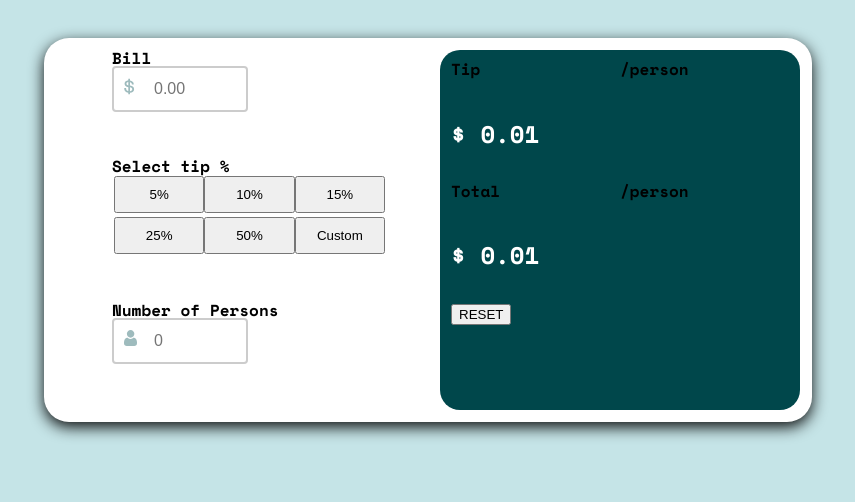
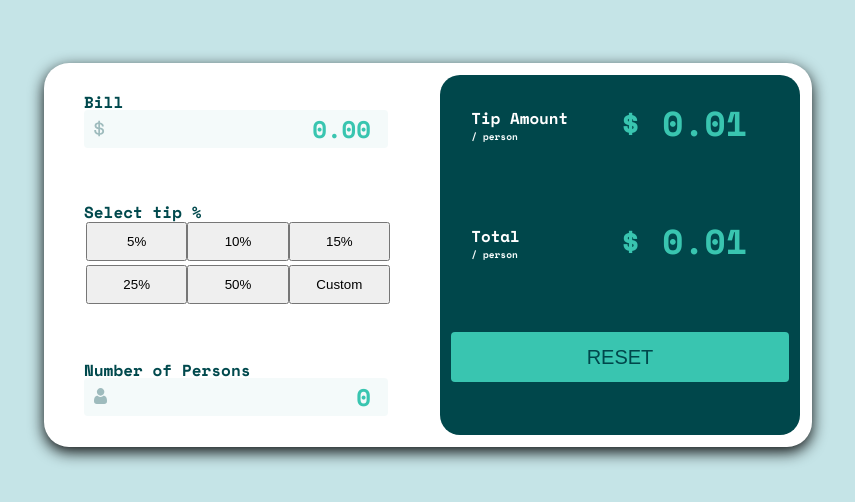
Before and after one commit to iamDeepanshu9/BillSplitter, a plain HTML site: page dublicate.html in a window 1280 px wide. Shown: the part 130-632 px from the top of the page, without its empty margins (212-1067 px from the left). Drawn offline with nearby package versions, Linux system fonts and the light colour scheme.

```diff
--- a/dublicate.html
+++ b/dublicate.html
@@ -24,12 +24,12 @@
 
             <section class="inputside">
                     <div class="entry">
-                        <p>Bill</p>
-                        <input type="number" name="bill" id="bill" placeholder="0.00">
+                        <p class="inputLabel">Bill</p>
+                        <input type="number" name="bill" id="bill" value="0.00">
                     </div>
 
                     <div class="tipPercent">
-                        <p>Select tip %</p>
+                        <p class="inputLabel">Select tip %</p>
                         <section class="buttonArea">
                           <button type="button">5%</button>
                           <button type="button">10%</button>
@@ -41,15 +41,17 @@
                     </div>
 
                     <div class="entry">
-                        <p>Number of Persons</p>
-                        <input type="number" name="person" id="person" placeholder="0">
+                        <p class="inputLabel">Number of Persons</p>
+                        <input type="number" name="person" id="person" value="0">
                     </div>
             </section>
 
                 <div class="screenArea">
                     <div class="numericScreen">
-                        <h4>Tip</h4>
-                        /person
+                        <section class="bufferLabel">
+                            Tip Amount<br>
+                            <span class="perperson">/ person</span>
+                        </section>
                         <section class="bufferDisplay">
                           <p>$  0.01</p>
                         </section>
@@ -57,13 +59,13 @@
                     </div>
 
                     <div class="numericScreen">
-                          <h4>Total</h4>
-                          /person
-                          <section class="bufferDisplay">
-                            <p>$  0.01</p>
-                          </section>
-
-
+                        <section class="bufferLabel">
+                            Total<br>
+                            <span class="perperson">/ person</span>
+                        </section>
+                        <section class="bufferDisplay">
+                          <p>$  0.01</p>
+                        </section>
                     </div>
                     <div class="resetKey">
                         <button type="reset">RESET</button>
--- a/dublicateStyle.css
+++ b/dublicateStyle.css
@@ -1,6 +1,7 @@
 body{
     background-color : hsl(185, 41%, 84%);
     font-family: 'Space Mono', monospace;
+    font-size: 24px;
   }
 
   .wrapper{
@@ -45,9 +46,8 @@
 
 
   .inputside{
-
    border-radius: 20px;
-   margin : 3%;
+   margin : 1%;
    position:relative;
    width: 100%;
    height: auto;
@@ -58,15 +58,14 @@
     margin : 3%;
   }
   .entry input[type=number] {
-    width: 50%;
+    width: 100%;
     box-sizing: border-box;
-    border: 2px solid #ccc;
+    border: none;
     border-radius: 4px;
-    font-size: 16px;
-    background-color: white;
+    font-size: 24px;
+    background-color:  hsl(189, 41%, 97%);
     background-position: 10px 10px;
     background-repeat: no-repeat;
-    padding: 12px 20px 12px 40px;
 }
 input[id=bill]{
     background-image: url('./images/icon-dollar.svg');
@@ -76,11 +75,13 @@
   background-image: url('./images/icon-person.svg');
 }
 
+
 .inputside{
  display: grid;
  grid-area: auto;
  justify-content: center;
- align-items: stretch;
+ align-items: center;
+ width: auto;
 }
 
 .buttonArea{
@@ -102,9 +103,47 @@
 .screenArea .numericScreen{
   display: grid;
   grid-template-columns: 1fr 1fr;
-  grid-template-rows: 1fr 1fr;
+  grid-template-rows: 1fr;
+  margin: 3%;
+  padding: 3%;
+  font-size: .9rem;
 }
 .bufferDisplay p {
-  font-size: 24px;
+  font-size: 2.4em;
+  color:  #39C5B0;
+}
+.bufferLabel{
+  font-size: 1.1em;
   color: white;
+  padding-top: 3%;
 }
+.perperson{
+  font-size: 0.6em;
+  color: hsl(189, 41%, 97%);
+}
+.resetKey{
+  margin: 0 auto;
+
+  width: 100%;
+}
+.resetKey button{
+  margin-top: 3%;
+  padding: 4%;
+  width: 100%;
+  background-color: #39C5B0;
+  border: none;
+  border-radius: 4px;
+  font-size: 20px;
+  color: rgb(0,71,75);
+}
+
+.inputLabel{
+  color: hsl(183, 100%, 15%);
+  font-size: 16px;
+}
+.entry input{
+  width: 100%;
+  text-align: right;
+  font-family: 'Space Mono', monospace;
+  color: #39C5B0;
+}
```
